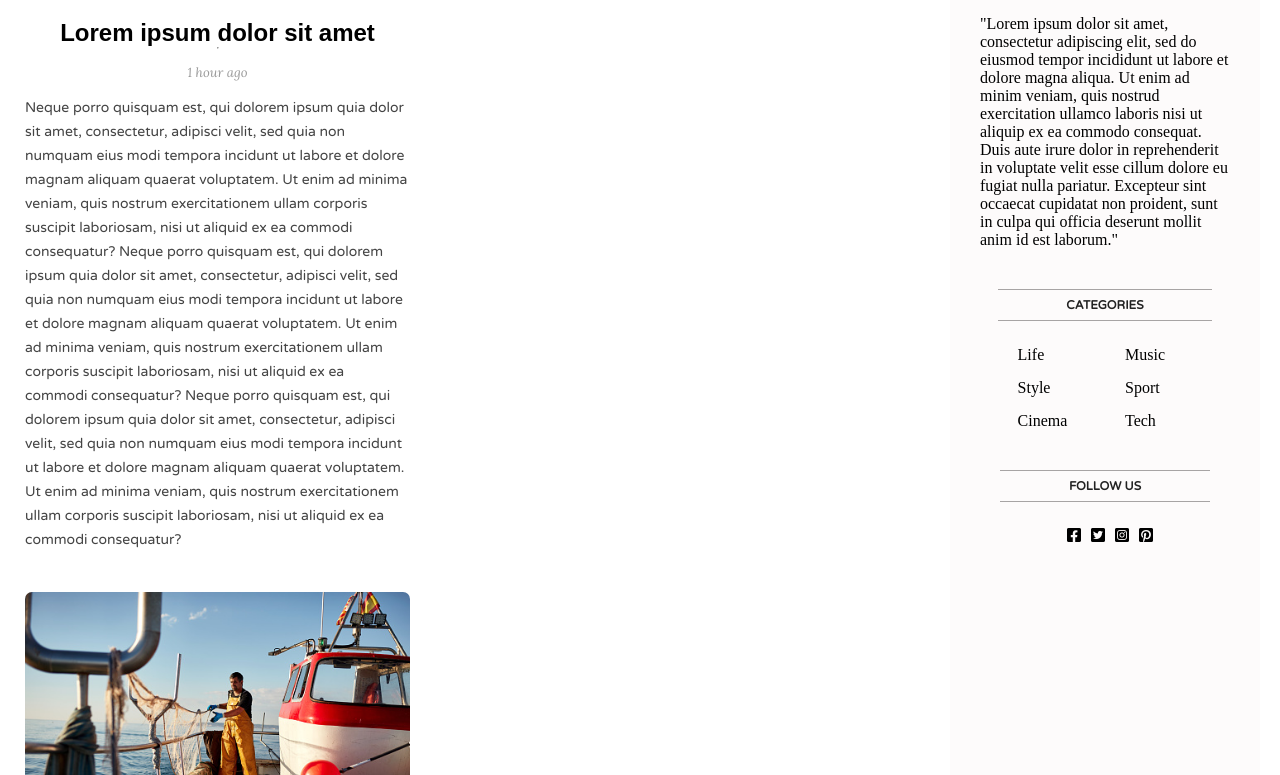
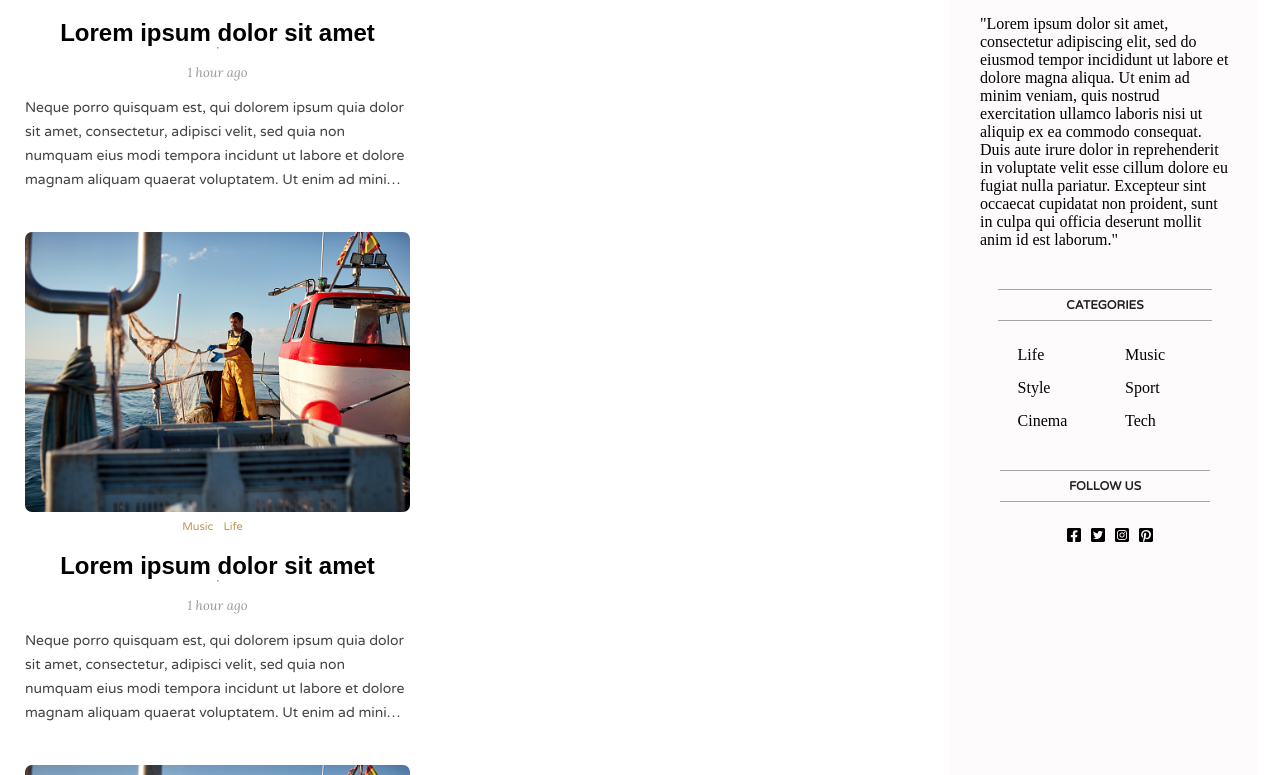
Before and after one commit to EvMad/react-frontend-sandbox, a React (Create React App) app: page / in a window 1280 px wide. Shown: the part 945-1720 px from the top of the page. Built offline with nearby package versions, Linux system fonts and the light colour scheme.

Commit message:
-webkit-box-orient: vertical;

```diff
--- a/src/post/post.css
+++ b/src/post/post.css
@@ -52,4 +52,5 @@
     text-overflow: ellipsis;
     display: -webkit-box;
     -webkit-line-clamp: 4;
+    -webkit-box-orient: vertical;
 }
```
